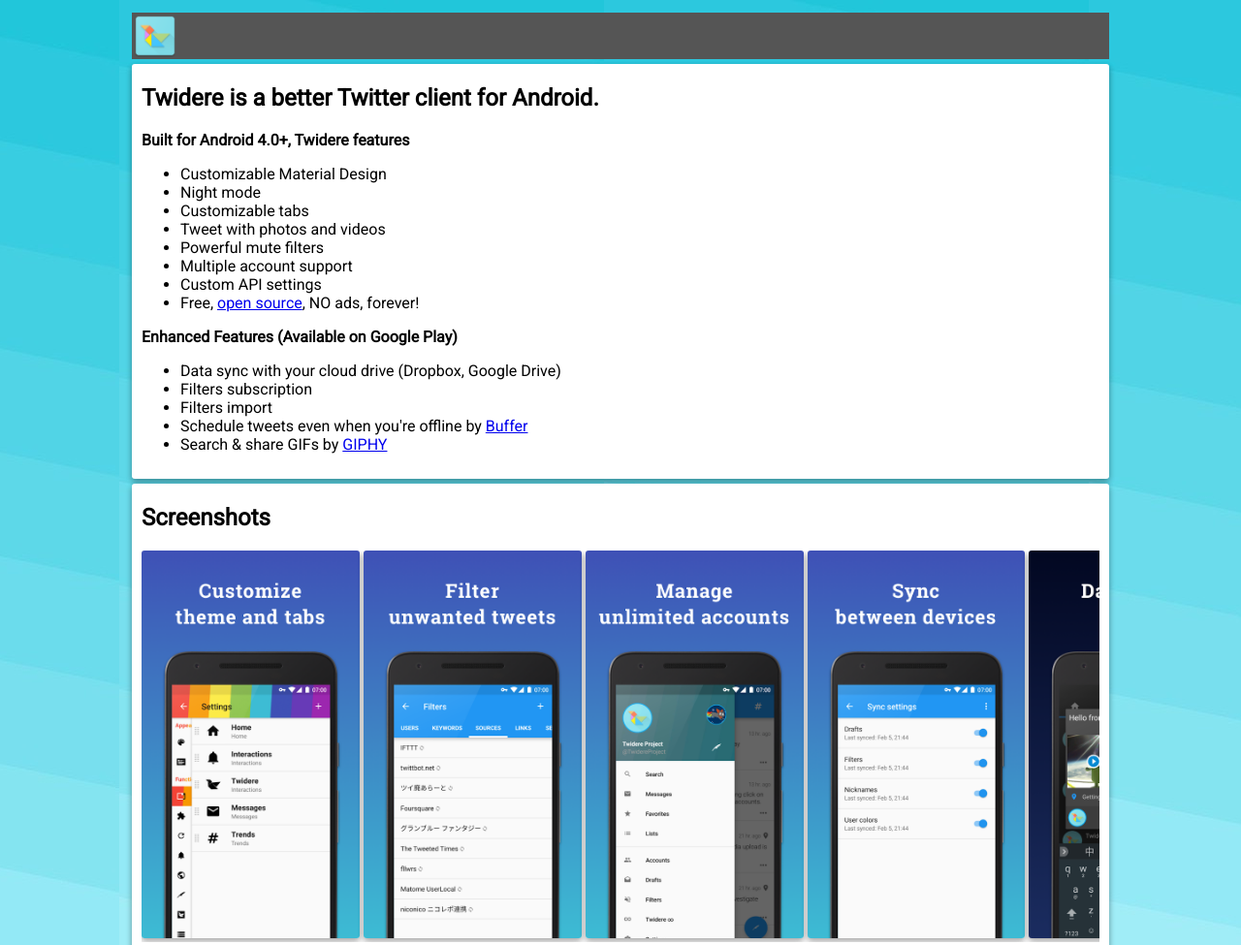
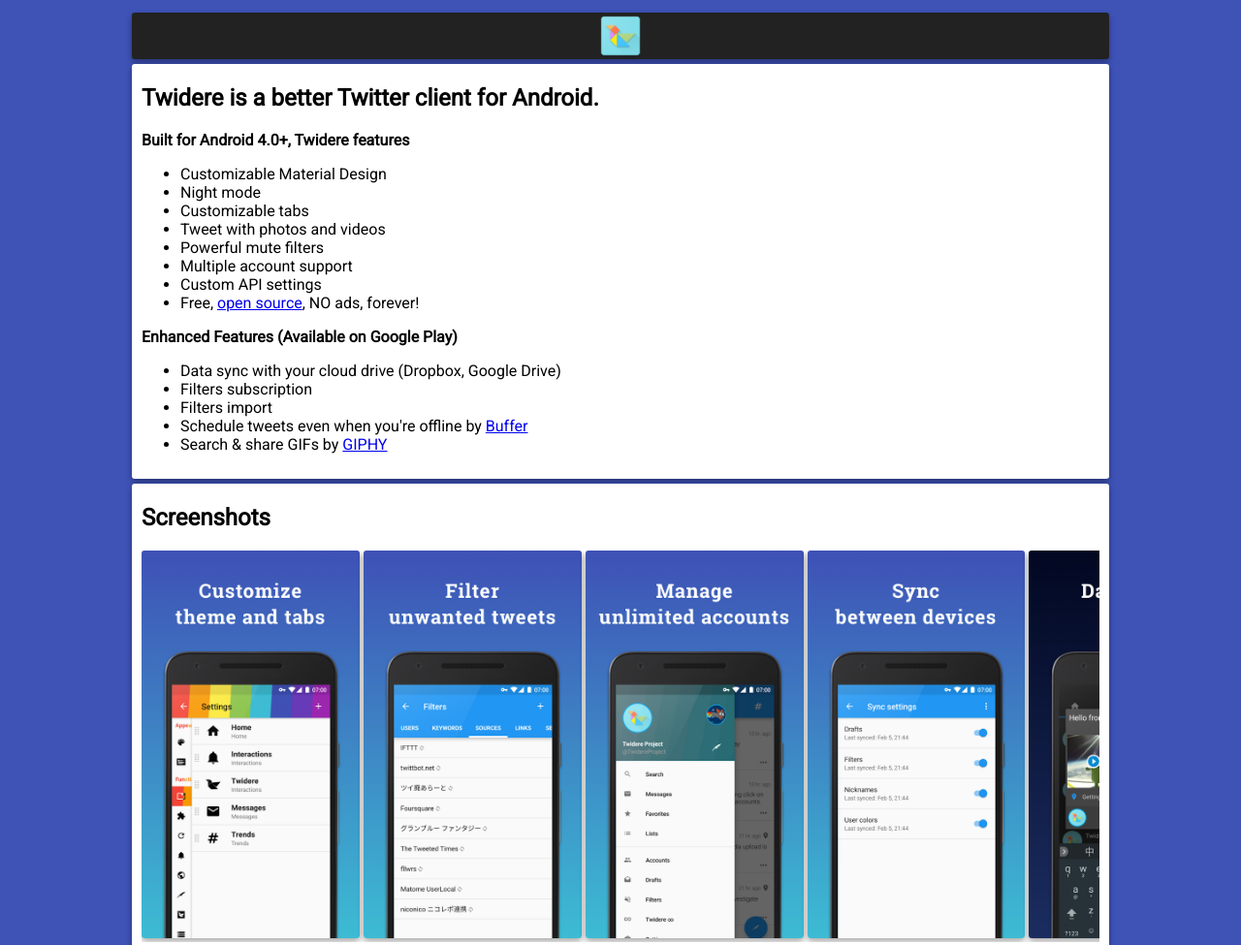
Before and after one commit to adamthiede/twidere-website, a plain HTML site: page index.html in a window 1280 px wide. Shown: the top 975 px of the page at 97% size. Drawn offline with Linux system fonts and the light colour scheme.

Commit message:
recolor, background, logo
centered logo, recolored bar, removed background and used color instead.
This looks a little more 'professional' I think.

```diff
--- a/index.html
+++ b/index.html
@@ -10,8 +10,7 @@
 	<body>
 
 	<div class="navul" id="navbar">
-		<a href="https://github.com/TwidereProject/Twidere-Android" target="_blank"><img class="navli" src="assets/logo.png"/></a>
-		<!--<div class="navli">Twidere Project</div>--->
+		<img  class="navli" src="assets/logo.png"/>
 	</div>
 
 	<div class="main">
@@ -55,6 +54,7 @@
 		<h2>Download</h2>
 		<a href="https://play.google.com/store/apps/details?id=org.mariotaku.twidere" class="store-badge"><img src="https://play.google.com/intl/en_us/badges/images/generic/en_badge_web_generic.png" alt="Get it on Google Play" height="80"></a>
 		<a href="https://f-droid.org/repository/browse/?fdid=org.mariotaku.twidere" class="store-badge"><img src="https://f-droid.org/badge/get-it-on.png" alt="Get it on F-Droid" height="80"></a>
+		<p>This project's source code is available on GitHub. Made possible by <a href="https://github.com/TwidereProject/Twidere-Android#credits">volunteers.</a></p>
 	</div>
 	<script src="lightbox/lightbox-plus-jquery.js"></script>
 	</body>
--- a/style.css
+++ b/style.css
@@ -6,9 +6,9 @@ html{
 }
 
 body{
-
-	background-image:url("assets/banner-v.jpg");
-	background-attachment:fixed;
+	background-color:#3F53B7;
+	/*background-image:url("assets/banner-v.jpg");
+	background-attachment:fixed;*/
 }
 
 .main {
@@ -36,15 +36,19 @@ body{
     margin: 0;
     padding: 0;
     overflow: hidden;
-    background-color: #555;
+    background-color: #222;
 	/*border-radius:5px;*/
 	height:48px;
+	border-radius:3px;
+	box-shadow: 0 3px 6px rgba(0,0,0,0.16), 0 3px 6px rgba(0,0,0,0.23);
 }
 
 .navul img{
 	padding:0px;
 	max-height:100%;
 	max-width:100%;
+	display:block;
+	margin:auto;
 }
 
 .navli {
```
